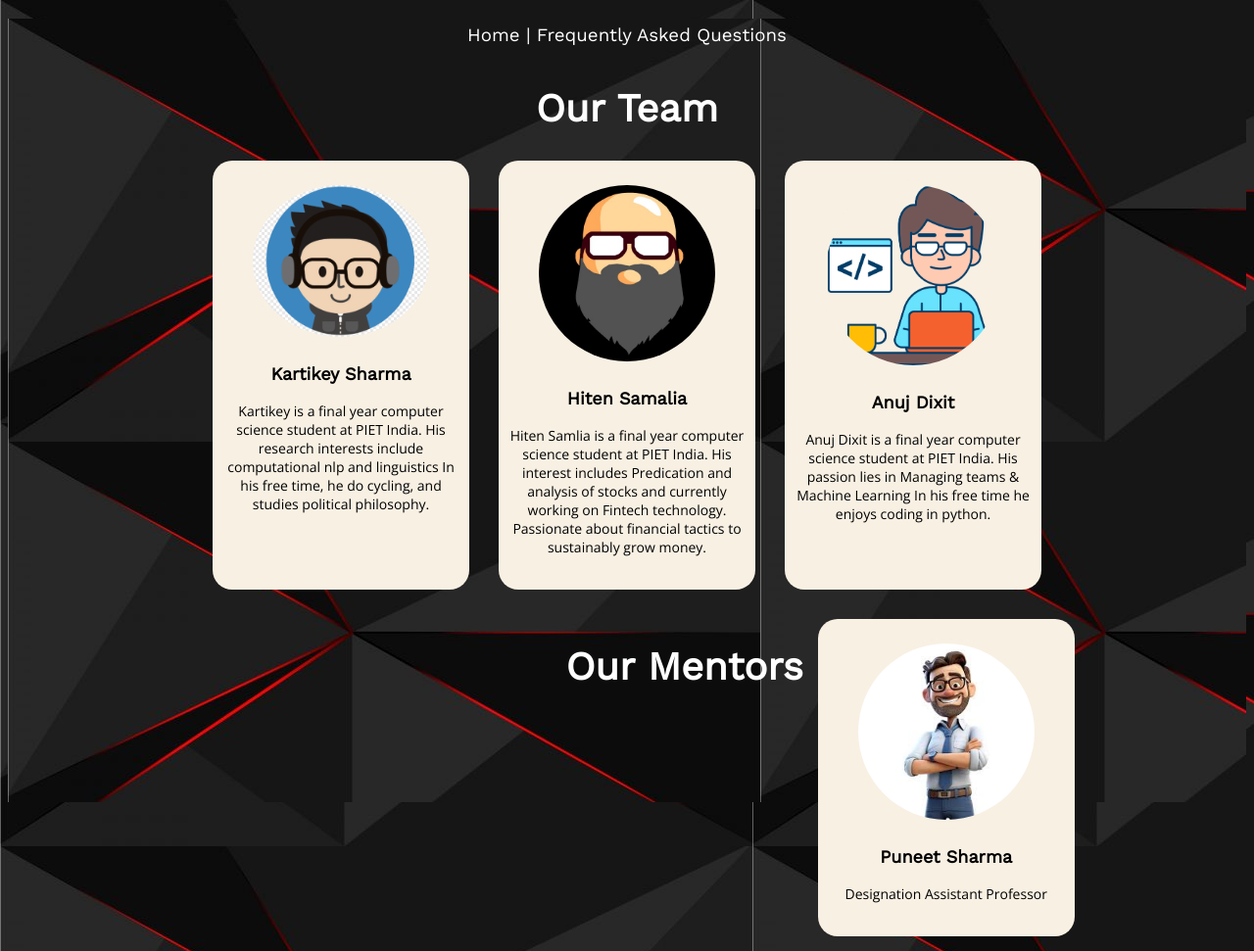
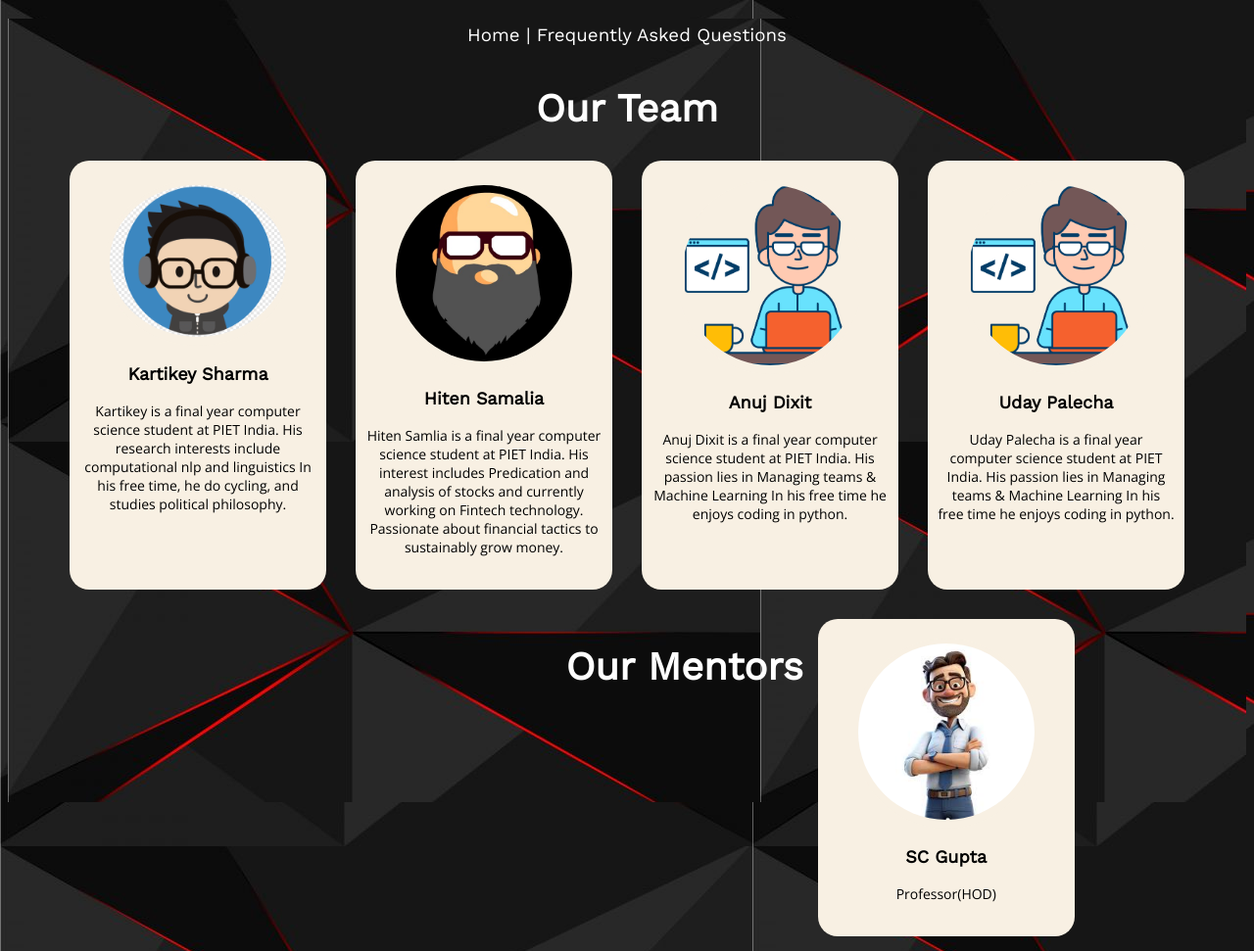
Before and after one commit to hitensam/Toxiso, a plain HTML site: page docs/templates/about.html in a window 1280 px wide. Shown: the whole page at 98% size. Drawn offline with nearby package versions, Linux system fonts and the light colour scheme.

Commit message:
Update about.html

```diff
--- a/docs/templates/about.html
+++ b/docs/templates/about.html
@@ -201,6 +201,22 @@ img {
           </p>
     </div>
 
+    <div class = "team_member">
+        <div class = "member_img">
+          <img src = "../static/anuj.png">
+          <div class = "social_media">
+            <div class = "item"><a href = "mailto:himanshi19csu123@ncuindia.edu" target = "_blank"><i class="fas fa-envelope"></i></a></div>
+            <div class = "item"><a href = "https://in.linkedin.com/in/himanshi-tanwar-a647651b9?trk=public_profile_samename-profile" target = "_blank"><i class="fab fa-linkedin"></i></a></div>
+
+          </div>
+        </div>
+          <p class = "x2"> Uday Palecha </p>
+          <p class = "x3">
+            Uday Palecha is a final year computer science student at PIET India.
+            His passion lies in Managing teams & Machine Learning
+            In his free time he enjoys coding in python.
+          </p>
+    </div>
 
 
     <p class = x1>&nbsp;&nbsp;&nbsp;&nbsp;&nbsp;&nbsp;&nbsp;&nbsp;&nbsp;&nbsp;&nbsp;&nbsp;&nbsp;&nbsp;&nbsp;&nbsp;&nbsp;&nbsp;&nbsp;&nbsp;&nbsp;&nbsp;&nbsp;&nbsp;&nbsp;&nbsp;&nbsp;&nbsp;&nbsp; Our Mentors <br></p>
@@ -217,9 +233,9 @@ img {
             <div class = "item"><a href = "https://in.linkedin.com/in/vaishali-babbar" target = "_blank"><i class="fab fa-linkedin"></i></a></div>
           </div>
         </div>
-          <p class = "x2"> Puneet Sharma </p>
+          <p class = "x2"> SC Gupta </p>
           <p class = "x3">
-            Designation	Assistant Professor
+             Professor(HOD)
 
         </p>
       </div>
```
